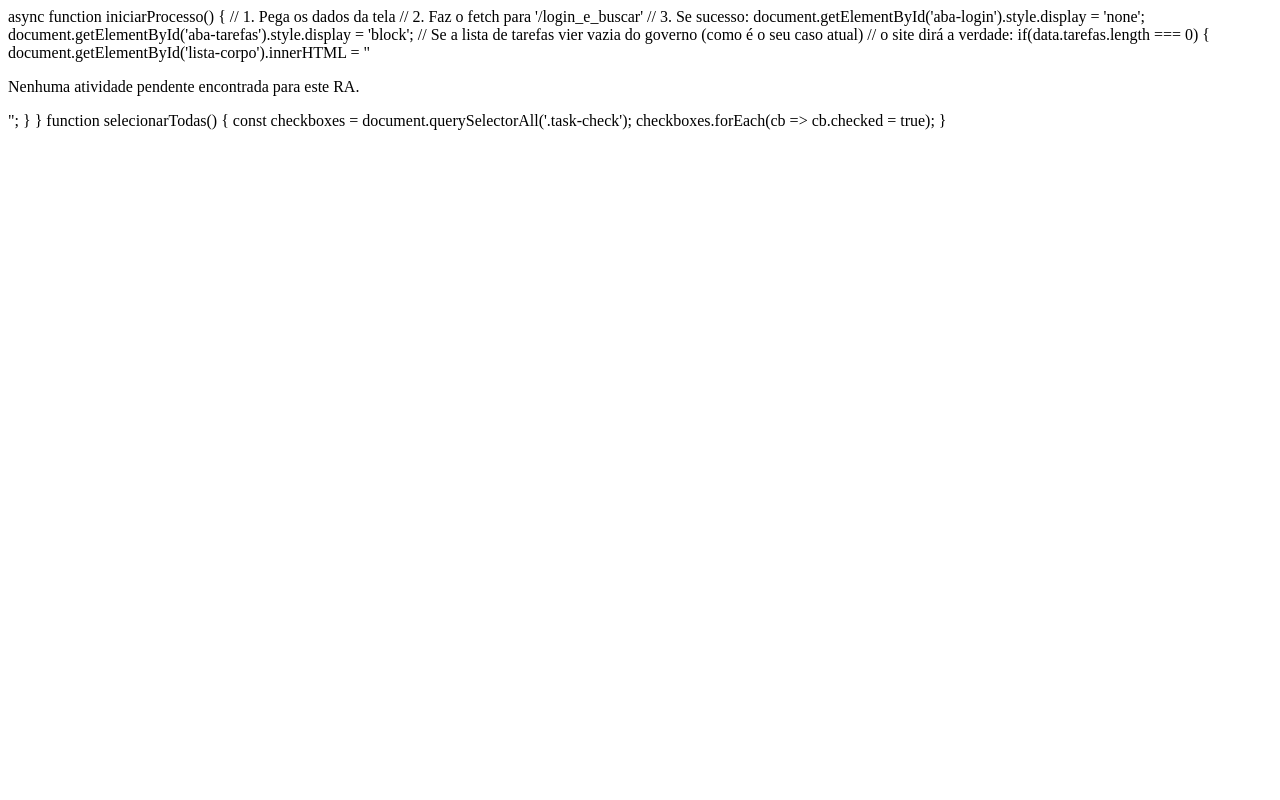
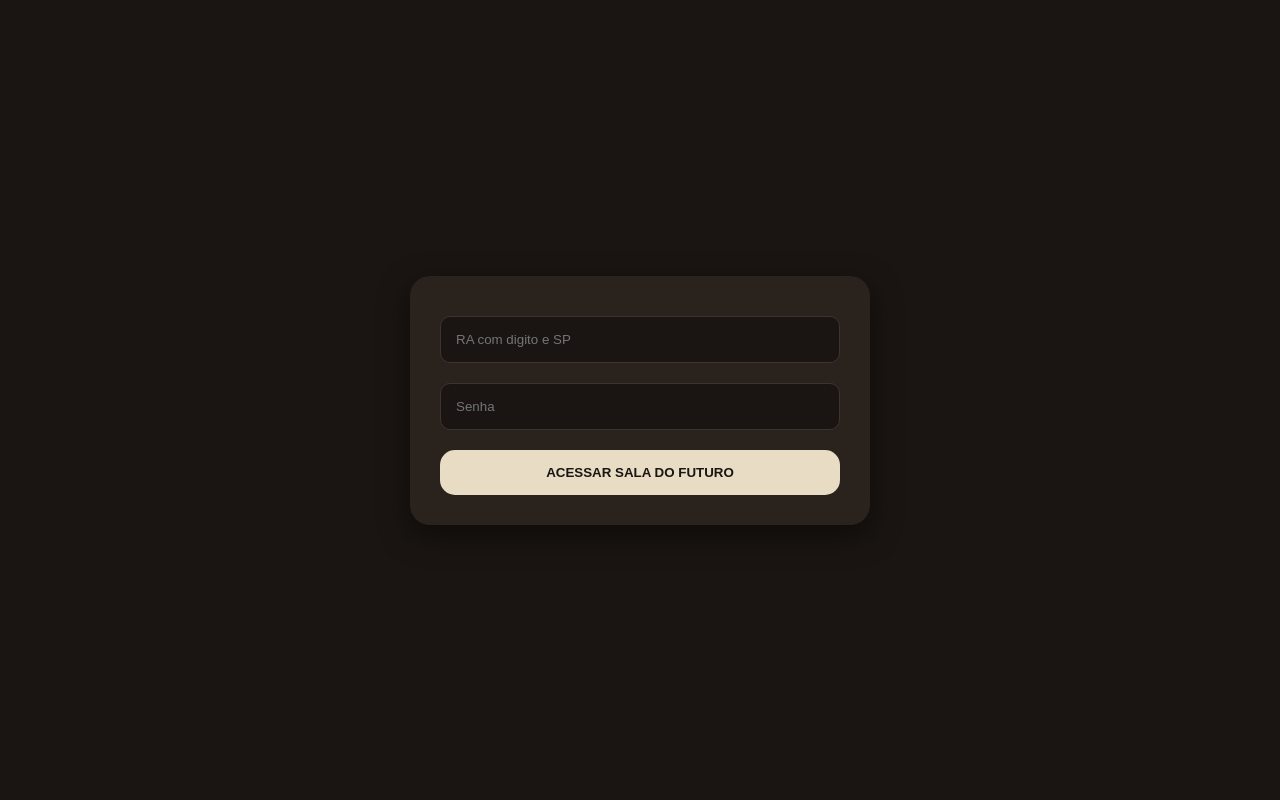
Before and after one commit to iron23292-cmd/PASF, a Flask app: page / in a window 1280 px wide. Run offline with Flask 3, Linux system fonts and the light colour scheme.

Commit message:
Update index.html

```diff
--- a/templates/index.html
+++ b/templates/index.html
@@ -1,21 +1,67 @@
-async function iniciarProcesso() {
-    // 1. Pega os dados da tela
-    // 2. Faz o fetch para '/login_e_buscar'
-    // 3. Se sucesso:
-    document.getElementById('aba-login').style.display = 'none';
-    document.getElementById('aba-tarefas').style.display = 'block';
+<!DOCTYPE html>
+<html lang="pt-br">
+<head>
+    <meta charset="UTF-8">
+    <title>PASF - Protótipo de Automação</title>
+    <style>
+        body { background: #1a1512; color: #e8e6e3; font-family: sans-serif; display: flex; justify-content: center; align-items: center; height: 100vh; margin: 0; }
+        .container { background: #2a221d; padding: 30px; border-radius: 20px; width: 400px; box-shadow: 0 10px 30px rgba(0,0,0,0.5); }
+        .hidden { display: none; }
+        input { width: 100%; padding: 15px; margin: 10px 0; background: #1a1512; border: 1px solid #3d342d; border-radius: 10px; color: white; box-sizing: border-box; }
+        .btn { width: 100%; padding: 15px; margin-top: 10px; border-radius: 15px; border: none; font-weight: bold; cursor: pointer; }
+        .btn-primary { background: #e8dcc4; color: #1a1512; }
+        .btn-secondary { background: transparent; border: 1px solid #3d342d; color: #e8dcc4; }
+        .lista { margin: 20px 0; border: 1px solid #3d342d; padding: 10px; border-radius: 10px; max-height: 200px; overflow-y: auto; }
+    </style>
+</head>
+<body>
+    <div class="container">
+        <div id="aba-login">
+            <input type="text" id="ra" placeholder="RA com digito e SP">
+            <input type="password" id="senha" placeholder="Senha">
+            <button class="btn btn-primary" onclick="fazerLogin()">ACESSAR SALA DO FUTURO</button>
+        </div>
 
-    // Se a lista de tarefas vier vazia do governo (como é o seu caso atual)
-    // o site dirá a verdade:
-    if(data.tarefas.length === 0) {
-        document.getElementById('lista-corpo').innerHTML = "<p>Nenhuma atividade pendente encontrada para este RA.</p>";
-    }
-}
+        <div id="aba-tarefas" class="hidden">
+            <h3 id="boas-vindas">Olá!</h3>
+            <button class="btn btn-secondary" onclick="selecionarTodas()">☑ SELECIONAR TODAS</button>
+            <div id="lista-corpo" class="lista">
+                <p>Buscando tarefas...</p>
+            </div>
+            <button class="btn btn-primary">EXECUTAR ALGORITMO</button>
+        </div>
+    </div>
 
-function selecionarTodas() {
-    const checkboxes = document.querySelectorAll('.task-check');
-    checkboxes.forEach(cb => cb.checked = true);
-}
+    <script>
+        async function fazerLogin() {
+            const ra = document.getElementById('ra').value;
+            const senha = document.getElementById('senha').value;
 
+            const res = await fetch('/login_e_buscar', {
+                method: 'POST',
+                headers: {'Content-Type': 'application/json'},
+                body: JSON.stringify({ra, senha})
+            });
+            const data = await res.json();
+
+            if(data.status === 'sucesso') {
+                document.getElementById('aba-login').classList.add('hidden');
+                document.getElementById('aba-tarefas').classList.remove('hidden');
+                document.getElementById('boas-vindas').innerText = "Olá, " + data.nome.split(' ')[0];
+
+                const container = document.getElementById('lista-corpo');
+                if(data.tarefas.length === 0) {
+                    container.innerHTML = "<p>Nenhuma atividade pendente encontrada.</p>";
+                }
+            } else {
+                alert(data.mensagem);
+            }
+        }
+
+        function selecionarTodas() {
+            const checks = document.querySelectorAll('.task-check');
+            checks.forEach(c => c.checked = true);
+        }
+    </script>
 </body>
 </html>
```
